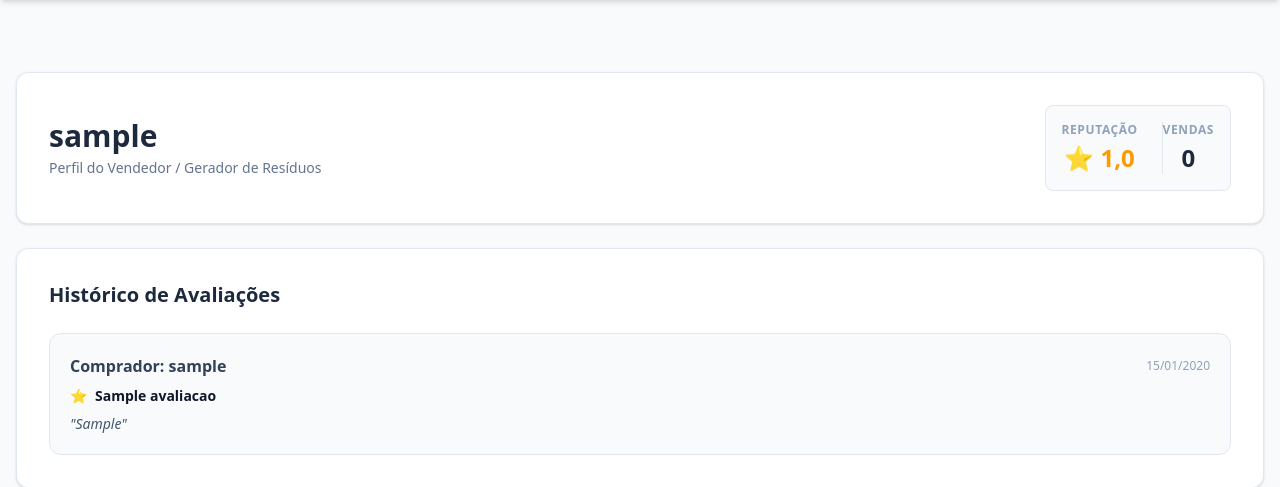
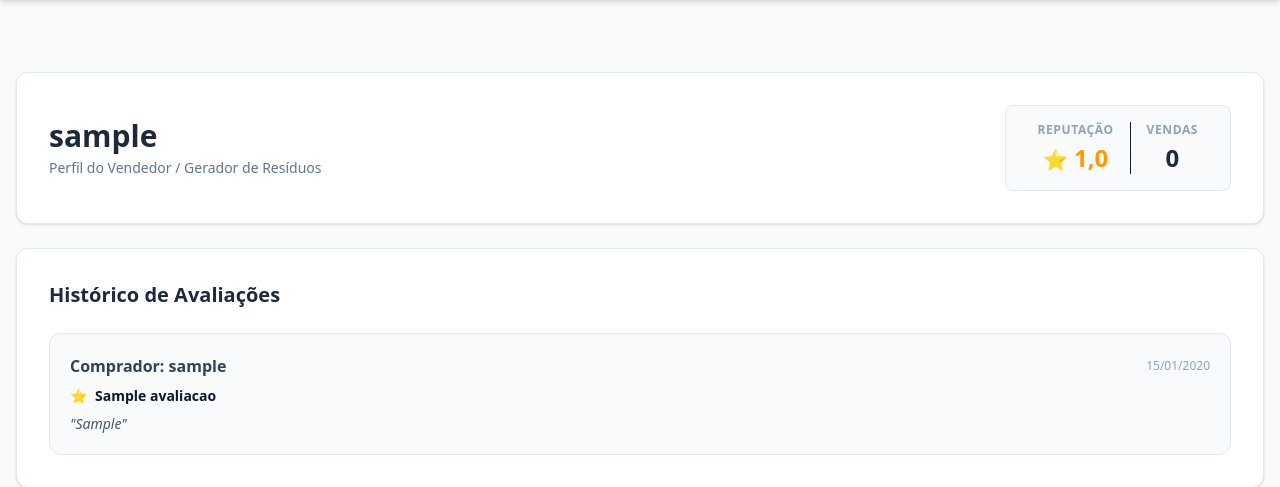
Before and after one commit to brunoslm/Recycle, a Django app: page /vendedor/1/ in a window 1280 px wide. Shown: the part 72-559 px from the top of the page. Run offline with Django 5.2, Linux system fonts and the light colour scheme; tables that the repository leaves empty hold one stand-in row (values such as "Sample post").

Commit message:
Correção de modais do mapa e Default para reputação e vendas

```diff
--- a/core/templates/core/detalhe_obra.html
+++ b/core/templates/core/detalhe_obra.html
@@ -9,8 +9,8 @@
                 <div class="text-sm text-slate-500 flex flex-wrap items-center gap-2">
                     <span>Vendedor:</span>
                     <a href="{% url 'perfil_vendedor' obra.gerador.id %}" class="font-bold text-emerald-600 hover:text-emerald-700 hover:underline">{{ obra.gerador.username }}</a>
-                    <span class="text-amber-500 font-bold ml-1">⭐ {{ obra.gerador.perfil.media_avaliacao }}</span>
-                    <span class="text-xs text-slate-400">({{ obra.gerador.perfil.total_transacoes }} vendas concluídas)</span>
+                    <span class="text-amber-500 font-bold ml-1">⭐ {{ obra.gerador.perfil.media_avaliacao|default:5.0 }}</span>
+                    <span class="text-xs text-slate-400">({{ obra.gerador.perfil.total_transacoes|default:0 }} vendas concluídas)</span>
                 </div>
             </div>
             <span class="bg-emerald-100 text-emerald-800 py-1 px-4 rounded-full font-bold">
--- a/core/templates/core/index.html
+++ b/core/templates/core/index.html
@@ -90,7 +90,7 @@
             <div class="obra-card p-5 border border-slate-200 bg-slate-50 rounded-lg flex flex-col gap-3 hover:shadow-md hover:border-emerald-400 transition cursor-pointer"
                  data-lat="{{ obra.latitude|unlocalize }}"
                  data-lng="{{ obra.longitude|unlocalize }}"
-                 data-residuo="{{ obra.tipo_residuo|escapejs }}"
+                 data-residuo="{{ obra.descricao|escapejs }}"
                  data-url="{% url 'detalhe_obra' obra.id %}"
                  onclick="focusObra('{{ obra.latitude|unlocalize }}', '{{ obra.longitude|unlocalize }}')">
 
@@ -156,7 +156,7 @@
                 if (!isNaN(lat) && !isNaN(lng)) {
                     hasMarkers = true;
                     let marker = L.marker([lat, lng], {icon: emeraldIcon}).addTo(map);
-                    marker.bindPopup(`<div class="p-1"><strong>${residuo}</strong><br><a href="${url}" class="text-emerald-600 font-bold hover:underline">Ver Detalhes</a></div>`);
+                    marker.bindPopup(`<div class="p-1 text-center"><strong>${residuo}</strong><br><a href="${url}" class="text-emerald-600 font-bold hover:underline">Ver Detalhes</a></div>`);
                     bounds.push([lat, lng]);
                 }
             }
--- a/core/templates/core/obras.html
+++ b/core/templates/core/obras.html
@@ -44,7 +44,7 @@
             <div class="obra-card p-5 border border-slate-200 bg-slate-50 rounded-lg flex flex-col gap-3 hover:shadow-md hover:border-emerald-400 transition cursor-pointer group"
                  data-lat="{{ obra.latitude|unlocalize }}"
                  data-lng="{{ obra.longitude|unlocalize }}"
-                 data-residuo="{{ obra.tipo_residuo|escapejs }}"
+                 data-residuo="{{ obra.descricao|escapejs }}"
                  data-url="{% url 'detalhe_obra' obra.id %}"
                  onclick="focusObra('{{ obra.latitude|unlocalize }}', '{{ obra.longitude|unlocalize }}')">
 
@@ -117,7 +117,7 @@
                 if (!isNaN(lat) && !isNaN(lng)) {
                     hasMarkers = true;
                     let marker = L.marker([lat, lng], {icon: emeraldIcon}).addTo(map);
-                    marker.bindPopup(`<div class="p-1"><strong>${residuo}</strong><br><a href="${url}" class="text-emerald-600 font-bold hover:underline">Ver Detalhes</a></div>`);
+                    marker.bindPopup(`<div class="p-1 text-center"><strong>${residuo}</strong><br><a href="${url}" class="text-emerald-600 font-bold hover:underline">Ver Detalhes</a></div>`);
                     bounds.push([lat, lng]);
                 }
             }
--- a/core/templates/core/perfil_vendedor.html
+++ b/core/templates/core/perfil_vendedor.html
@@ -7,14 +7,17 @@
             <h1 class="text-3xl font-bold text-slate-800 mb-1">{{ vendedor.username }}</h1>
             <p class="text-slate-500 text-sm">Perfil do Vendedor / Gerador de Resíduos</p>
         </div>
-        <div class="bg-slate-50 p-4 rounded-lg border border-slate-200 flex gap-6 w-full sm:w-auto justify-around">
-            <div class="text-center">
+        <div class="bg-slate-50 p-4 rounded-lg border border-slate-200 flex w-full sm:w-auto justify-around items-center divide-x divide-slate-2">
+            <div class="text-center w-full px-4">
                 <p class="text-xs text-slate-400 font-bold uppercase tracking-wider">Reputação</p>
-                <p class="text-2xl font-black text-amber-500 mt-1">⭐ {{ vendedor.perfil.media_avaliacao }}</p>
+                <p class="text-2xl font-black text-amber-500 mt-1">
+                    <span class="text-xl">⭐</span>
+                    <span>{{ vendedor.perfil.media_avaliacao|default:5.0 }}</span>
+                </p>
             </div>
-            <div class="text-center border-l border-slate-200 pl-6">
+            <div class="text-center w-full px-4">
                 <p class="text-xs text-slate-400 font-bold uppercase tracking-wider">Vendas</p>
-                <p class="text-2xl font-black text-slate-800 mt-1">{{ vendedor.perfil.total_transacoes }}</p>
+                <p class="text-2xl font-black text-slate-800 mt-1">{{ vendedor.perfil.total_transacoes|default:0 }}</p>
             </div>
         </div>
     </div>
```
